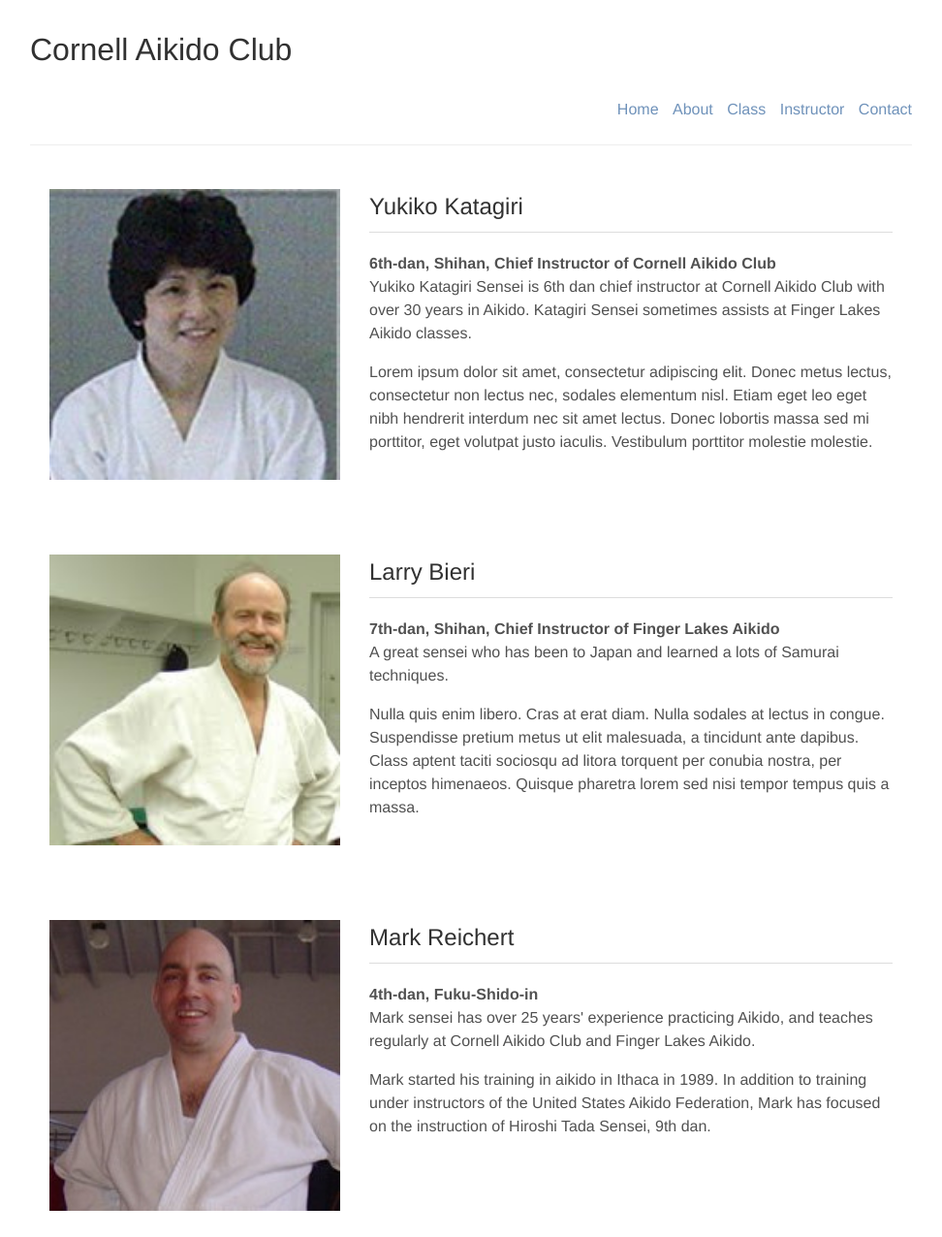
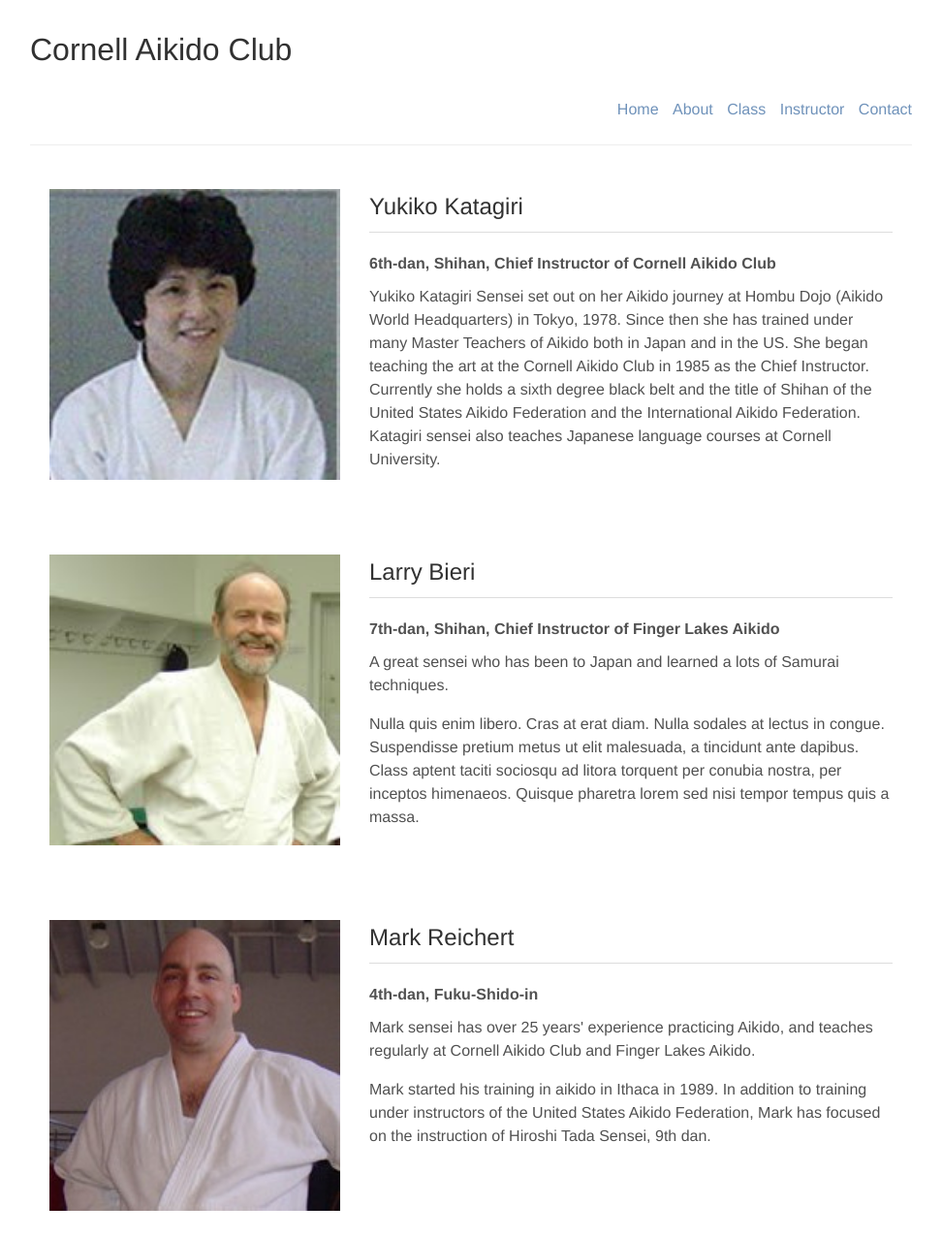
Before and after one commit to CornellAikido/website, a Jekyll site: the page built from pages/instructor.md, in a window 1280 px wide. Shown: the whole page at 97% size, without its empty margins (154-1126 px from the left). Built offline with Jekyll 4.4.1, drawn with Linux system fonts in a browser that asks for light colours.

Commit message:
Update instructor

```diff
--- a/_scss/_instructor.scss
+++ b/_scss/_instructor.scss
@@ -13,3 +13,8 @@
     border-bottom: 1px solid #ddd;
   }
 }
+
+.instructor-short-bio {
+  font-weight: bold;
+  margin-bottom: 10px;
+}
--- a/pages/instructor.md
+++ b/pages/instructor.md
@@ -8,16 +8,9 @@
   </div>
   <div class="instructor-right">
     <h2>Yukiko Katagiri</h2>
-    <b>6th-dan, Shihan, Chief Instructor of Cornell Aikido Club</b>
+    <div class="instructor-short-bio">6th-dan, Shihan, Chief Instructor of Cornell Aikido Club</div>
     <p>
-      Yukiko Katagiri Sensei is 6th dan chief instructor at Cornell Aikido Club
-      with over 30 years in Aikido.  Katagiri Sensei sometimes assists at Finger Lakes Aikido classes.
-    </p>
-    <p>
-      Lorem ipsum dolor sit amet, consectetur adipiscing elit. Donec metus lectus, consectetur non
-      lectus nec, sodales elementum nisl. Etiam eget leo eget nibh hendrerit interdum nec sit amet
-      lectus. Donec lobortis massa sed mi porttitor, eget volutpat justo iaculis. Vestibulum porttitor
-      molestie molestie.
+      Yukiko Katagiri Sensei set out on her Aikido journey at Hombu Dojo (Aikido World Headquarters) in Tokyo, 1978.  Since then she has trained under many Master Teachers of Aikido both in Japan and in the US.  She began teaching the art at the Cornell Aikido Club in 1985 as the Chief Instructor.  Currently she holds a sixth degree black belt and the title of Shihan of the United States Aikido Federation and the International Aikido Federation.  Katagiri sensei also teaches Japanese language courses at Cornell University.
     </p>
   </div>
 </div>
@@ -28,7 +21,7 @@
   </div>
   <div class="instructor-right">
     <h2>Larry Bieri</h2>
-    <b>7th-dan, Shihan, Chief Instructor of Finger Lakes Aikido</b>
+    <div class="instructor-short-bio">7th-dan, Shihan, Chief Instructor of Finger Lakes Aikido</div>
     <p>
       A great sensei who has been to Japan and learned a lots of Samurai techniques.
     </p>
@@ -47,7 +40,7 @@
   </div>
   <div class="instructor-right">
     <h2>Mark Reichert</h2>
-    <b>4th-dan, Fuku-Shido-in</b>
+    <div class="instructor-short-bio">4th-dan, Fuku-Shido-in</div>
     <p class="instructor-intro">
       Mark sensei has over 25 years' experience practicing Aikido, and teaches regularly
       at Cornell Aikido Club and Finger Lakes Aikido.
```
